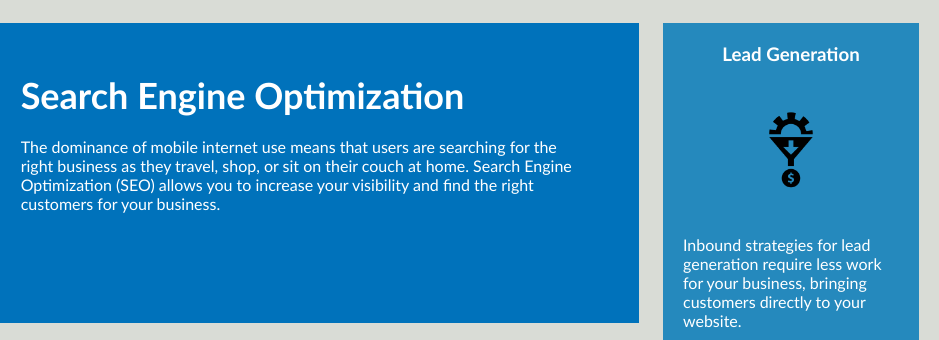
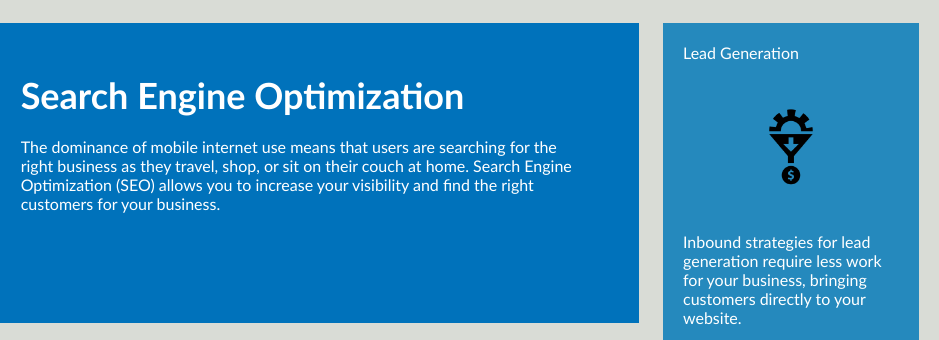
Before and after one commit to Abdul2k24/Horiseon-Marketing-1, a plain HTML site: page index.html in a window 1280 px wide. Shown: the part 899-1239 px from the top of the page, 341-1280 px from the left. Drawn offline with Linux system fonts and the light colour scheme.

Commit message:
updated header elements

```diff
--- a/index.html
+++ b/index.html
@@ -50,7 +50,7 @@
         </main>
     <section class="benefits">
         <div class="benefit-lead">
-            <h3>Lead Generation</h3>
+            <h1git>Lead Generation</h3>
             <img src="./assets/images/lead-generation.png" alt= "lead generation icon"/>
             <p>
                 Inbound strategies for lead generation require less work for your business, bringing customers directly to your website.
```
